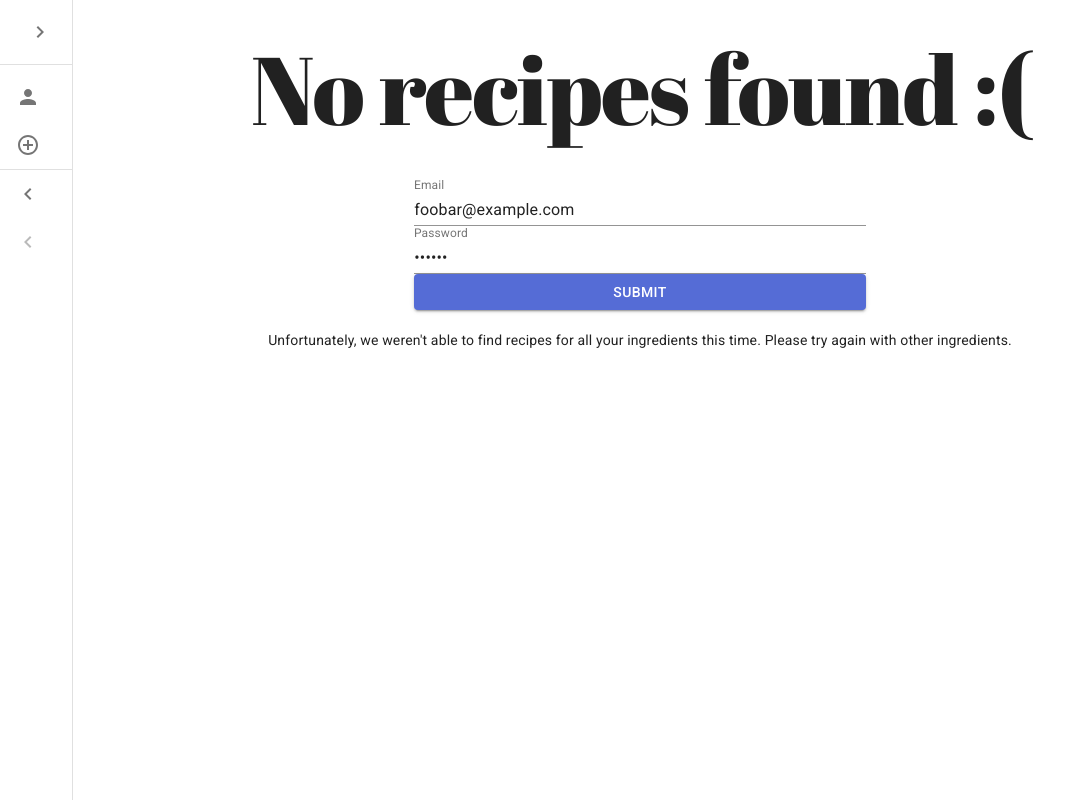
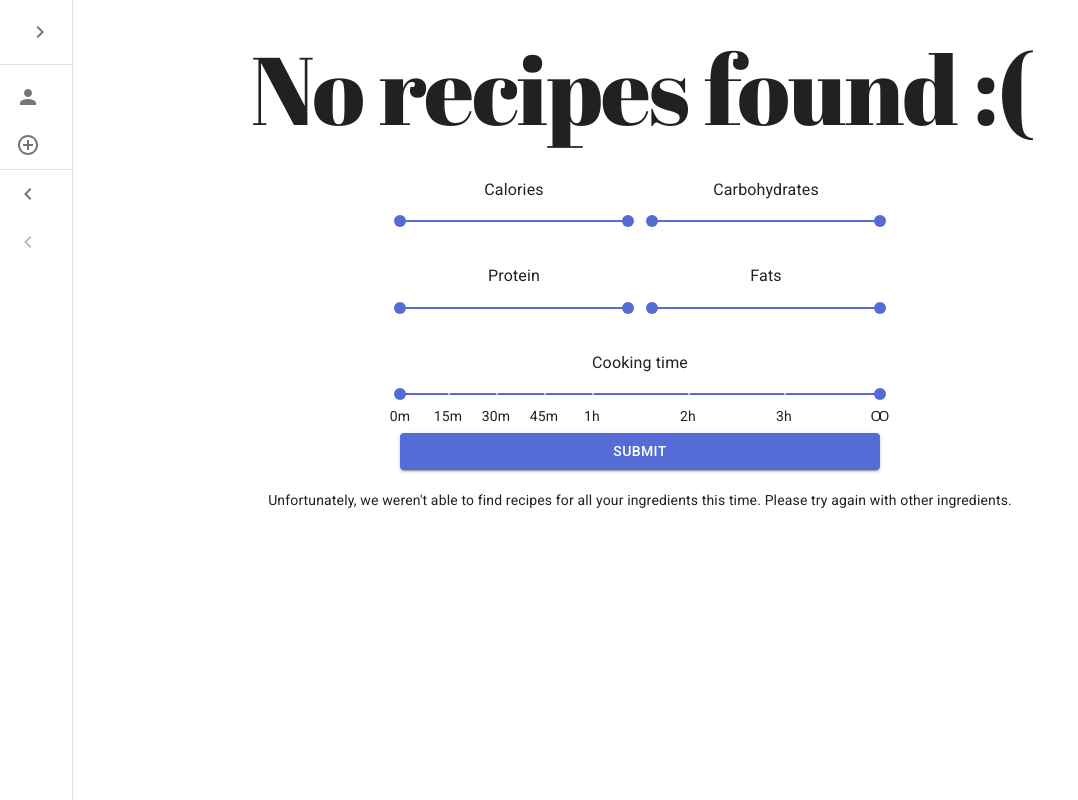
Before and after one commit to GuolinY/ImperialReallySMARTFoodAPP, a Next.js app: page /valid-recipes in a window 1280 px wide. Shown: the whole page, without its empty margins (0-1078 px from the left). Built offline with nearby package versions, Linux system fonts and the light colour scheme.

Commit message:
Add nutrition range filters

```diff
--- a/pages/valid-recipes.jsx
+++ b/pages/valid-recipes.jsx
@@ -8,6 +8,11 @@ import {
   Container,
   Button,
   TextField,
+  Slider,
+  FormGroup,
+  FormControlLabel,
+  Checkbox,
+  CheckboxIcon,
 } from "@material-ui/core";
 import Tile from "../components/Tile";
 import { useRouter } from "next/router";
@@ -17,7 +22,7 @@ import Masonry from "react-masonry-css";
 import axios from "axios";
 import { useIngredients } from "../contexts/ingredients";
 import Skeleton from "@material-ui/lab/Skeleton";
-import { useFormik } from "formik";
+import { useFormik, Form, Formik, Field } from "formik";
 import * as yup from "yup";
 
 const useStyles = makeStyles((theme) => ({
@@ -31,6 +36,13 @@ const useStyles = makeStyles((theme) => ({
     margin: 0,
     width: "90%",
     maxWidth: theme.spacing(180),
+    [theme.breakpoints.down("xs")]: {
+      width: "100%",
+    },
+  },
+  filter: {
+    width: "80%",
+    maxWidth: theme.spacing(60),
     [theme.breakpoints.down("xs")]: {
       width: "100%",
     },
@@ -92,58 +104,224 @@ export default function ValidRecipes() {
     );
   };
 
-  const validationSchema = yup.object({
-    email: yup
-      .string("Enter your email")
-      .email("Enter a valid email")
-      .required("Email is required"),
-    password: yup
-      .string("Enter your password")
-      .min(8, "Password should be of minimum 8 characters length")
-      .required("Password is required"),
-  });
+  // const validationSchema = yup.object({
+  //   email: yup
+  //     .string("Enter your email")
+  //     .email("Enter a valid email")
+  //     .required("Email is required"),
+  //   password: yup
+  //     .string("Enter your password")
+  //     .min(8, "Password should be of minimum 8 characters length")
+  //     .required("Password is required"),
+  // });
+
+  //* Filter on:
+  // Nutrition:
+  //   carbs,
+  //   fats,
+  //   protein,
+  //   calories,
+  // halal, vegan, vegetarian, gluten_free
+  // cooking_time,
+  // rating,
+  // difficulty,
 
   const Filter = () => {
-    const formik = useFormik({
-      initialValues: {
-        email: "foobar@example.com",
-        password: "foobar",
+    // const formik = useFormik({
+    //   initialValues: {
+    //     calories: [0, 100],
+    //     carbs: [0, 100],
+    //     protein: [0, 100],
+    //     fats: [0, 100],
+    //     halal: false,
+    //     vegan: false,
+    //     vegetarian: false,
+    //     gluten_free: false,
+    //     cooking_time: [0, 100],
+    //     // rating: 0,
+    //     // difficulty: 0,
+    //   },
+    //   // validationSchema: validationSchema,
+    //   onSubmit: (values) => {
+    //     console.log(JSON.stringify(values, null, 2));
+    //   },
+    // });
+
+    const [value, setValue] = React.useState([20, 37]);
+    const handleChange = (event, newValue) => {
+      setValue(newValue);
+    };
+
+    const time_marks = [
+      {
+        value: 0,
+        label: "0m",
       },
-      validationSchema: validationSchema,
-      onSubmit: (values) => {
-        alert(JSON.stringify(values, null, 2));
+      {
+        value: 15,
+        label: "15m",
       },
-    });
+      {
+        value: 30,
+        label: "30m",
+      },
+      {
+        value: 45,
+        label: "45m",
+      },
+      {
+        value: 60,
+        label: "1h",
+      },
+      {
+        value: 90,
+        label: "2h",
+        scaledValue: 90,
+      },
+      {
+        value: 120,
+        label: "3h",
+      },
+      {
+        value: 150,
+        label: "Ꝏ",
+      },
+    ];
 
     return (
-      <div>
-        <form onSubmit={formik.handleSubmit}>
-          <TextField
-            fullWidth
-            id="email"
-            name="email"
-            label="Email"
-            value={formik.values.email}
-            onChange={formik.handleChange}
-            error={formik.touched.email && Boolean(formik.errors.email)}
-            helperText={formik.touched.email && formik.errors.email}
-          />
-          <TextField
-            fullWidth
-            id="password"
-            name="password"
-            label="Password"
-            type="password"
-            value={formik.values.password}
-            onChange={formik.handleChange}
-            error={formik.touched.password && Boolean(formik.errors.password)}
-            helperText={formik.touched.password && formik.errors.password}
-          />
-          <Button color="primary" variant="contained" fullWidth type="submit">
-            Submit
-          </Button>
-        </form>
-      </div>
+      <Formik
+        initialValues={{
+          calories: [0, 5000],
+          carbs: [0, 500],
+          protein: [0, 500],
+          fats: [0, 500],
+          cooking_time: [0, 500],
+          halal: false,
+          vegan: false,
+          vegetarian: false,
+          gluten_free: false,
+          // rating: 0,
+          // difficulty: 0,
+        }}
+        onSubmit={(values) => {
+          console.log(JSON.stringify(values, null, 2));
+        }}
+      >
+        {({
+          submitForm,
+          isSubmitting,
+          handleSubmit,
+          handleChange,
+          setFieldValue,
+          touched,
+          errors,
+          values,
+        }) => (
+          <Form onSubmit={handleSubmit} className={classes.filter}>
+            <Grid container spacing={3}>
+              <Grid item xs={12} md={6}>
+                <Typography id="calorie-slider" gutterBottom>
+                  Calories
+                </Typography>
+                <Slider
+                  id="calories"
+                  name="calories"
+                  min={0}
+                  step={10}
+                  max={5000}
+                  value={values.calories}
+                  onChange={(event, value) => setFieldValue("calories", value)}
+                  valueLabelDisplay="auto"
+                  valueLabelFormat={(val) => {
+                    return val < 5000 ? val : "Ꝏ";
+                  }}
+                  aria-labelledby="calorie-slider"
+                />
+              </Grid>
+              <Grid item xs={12} md={6}>
+                <Typography id="carbohydrates-slider" gutterBottom>
+                  Carbohydrates
+                </Typography>
+                <Slider
+                  id="carbohydrates"
+                  name="carbohydrates"
+                  min={0}
+                  step={5}
+                  max={500}
+                  value={values.carbs}
+                  onChange={(event, value) => setFieldValue("carbs", value)}
+                  valueLabelDisplay="auto"
+                  valueLabelFormat={(val) => {
+                    return val < 500 ? `${val}g` : "Ꝏ";
+                  }}
+                  aria-labelledby="carbohydrates-slider"
+                />
+              </Grid>
+              <Grid item xs={12} md={6}>
+                <Typography id="protein-slider" gutterBottom>
+                  Protein
+                </Typography>
+                <Slider
+                  id="protein"
+                  name="protein"
+                  min={0}
+                  step={5}
+                  max={500}
+                  value={values.protein}
+                  onChange={(event, value) => setFieldValue("protein", value)}
+                  valueLabelDisplay="auto"
+                  valueLabelFormat={(val) => {
+                    return val < 500 ? `${val}g` : "Ꝏ";
+                  }}
+                  aria-labelledby="protein-slider"
+                />
+              </Grid>
+              <Grid item xs={12} md={6}>
+                <Typography id="fats-slider" gutterBottom>
+                  Fats
+                </Typography>
+                <Slider
+                  id="fats"
+                  name="fats"
+                  min={0}
+                  step={5}
+                  max={500}
+                  value={values.fats}
+                  onChange={(event, value) => setFieldValue("fats", value)}
+                  valueLabelDisplay="auto"
+                  valueLabelFormat={(val) => {
+                    return val < 500 ? `${val}g` : "Ꝏ";
+                  }}
+                  aria-labelledby="fats-slider"
+                />
+              </Grid>
+              <Grid item xs={12}>
+                <Typography id="discrete-slider-restrict" gutterBottom>
+                  Cooking time
+                </Typography>
+                <Slider
+                  defaultValue={[0, 150]}
+                  min={0}
+                  max={150}
+                  aria-labelledby="prep-time-slider"
+                  step={null}
+                  onChange={(event, value) => {
+                    setFieldValue(
+                      "cooking_time",
+                      value.map((x) => (x > 60 ? (x == 90 ? 120 : 180) : x))
+                    );
+                  }}
+                  valueLabelDisplay="off"
+                  marks={time_marks}
+                />
+              </Grid>
+            </Grid>
+            <Button color="primary" variant="contained" fullWidth type="submit">
+              Submit
+            </Button>
+          </Form>
+        )}
+      </Formik>
     );
   };
 
```
